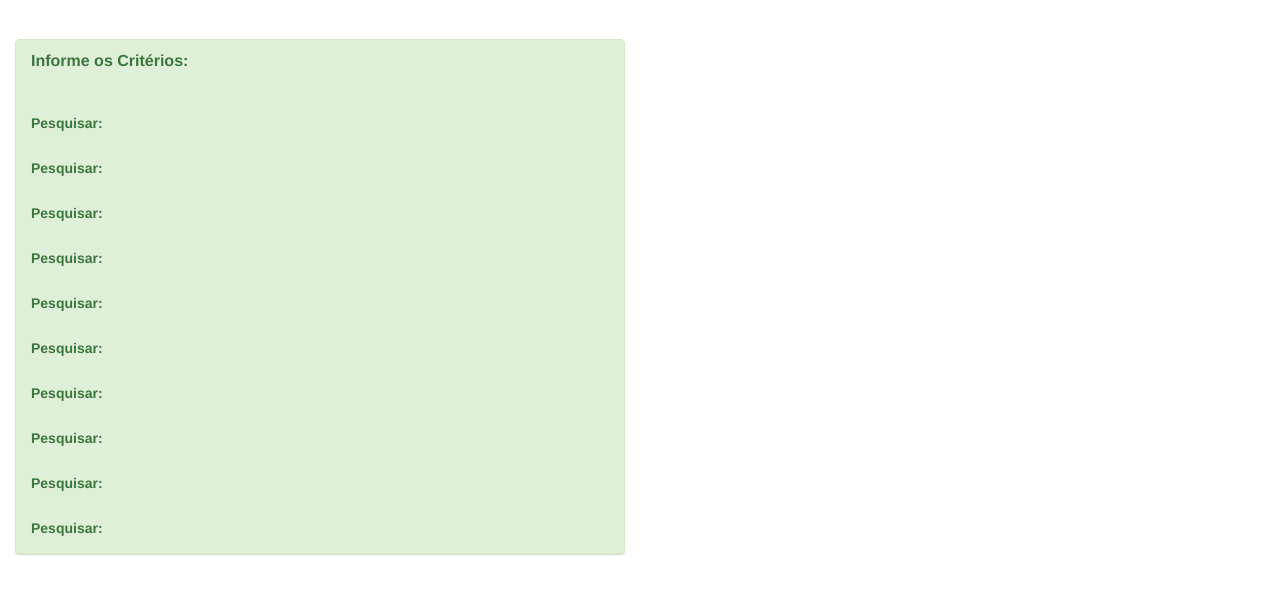
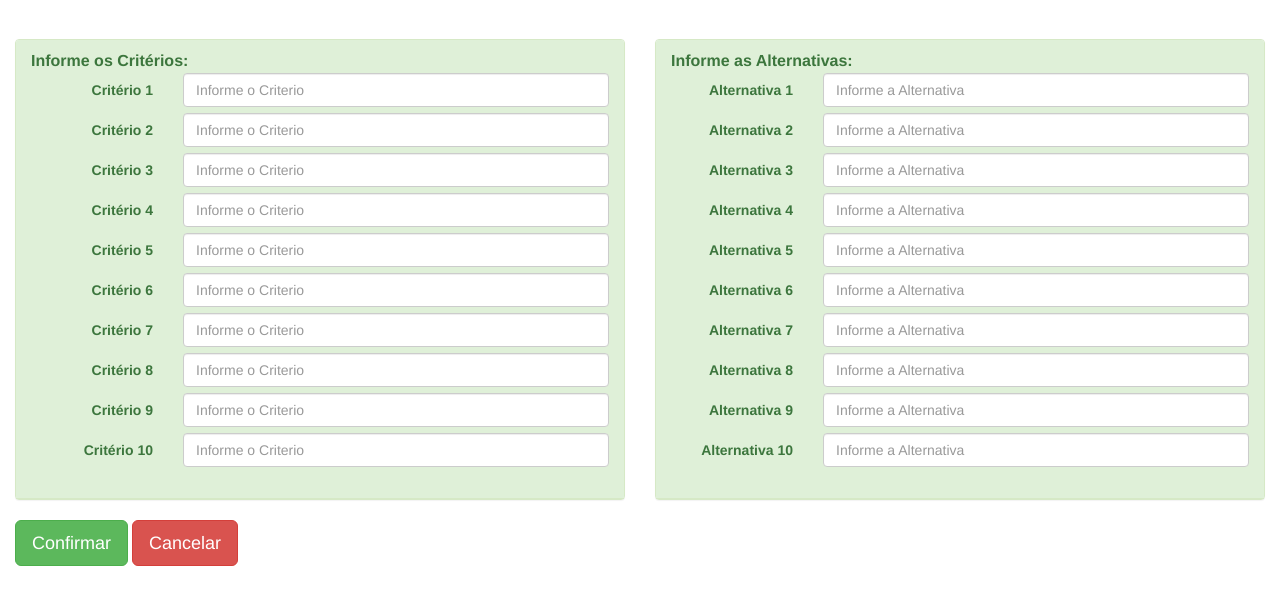
Before and after one commit to OthoGarcia/Analise-Decisoria, a Django app: template analise_decisoria/main/templates/main/informaCriterioAlternativa.html in a window 1280 px wide. Shown: the part 51-656 px from the top of the page. Run offline with Django 3.2, Linux system fonts and the light colour scheme; the template is opened without the code that fills it: most values are stand-ins (such as "Sample title", 1, 10 or a date in 2020); some libraries are stand-ins or nearby versions.

Commit message:
Tela de insercao de criterios e alternativas pronto

```diff
--- a/analise_decisoria/main/templates/main/informaCriterioAlternativa.html
+++ b/analise_decisoria/main/templates/main/informaCriterioAlternativa.html
@@ -4,15 +4,44 @@
 
 {% csrf_token %}  <!-- Para poder exibir o que foi submetido. -->
   <br></br>
+  <form id="loginform" class="form-horizontal" role="form" action="#" method="POST" >
       <div id="loginbox" style="margin-top:50px;" class="mainbox col-md-6">
           <div class="panel panel-success" >
               <div class="panel-heading">
                   <div class="panel-title"><b>Informe os Critérios:</b></div>
+                  <div class="form-group">
                     {% for i in "x"|rjust:qtdeCriterio %}
+                      <label for="firstname" class="col-md-3 control-label">Critério {{ forloop.counter }}</label>
+                      <div class="col-md-9">
+                          <input required class="form-control" name="Criterio{{ forloop.counter }} " placeholder="Informe o Criterio">
+                      </div>
                       <br></br>
-                  <label>Pesquisar: </label>
                     {% endfor %}
                   </div>
               </div>
           </div>
+      </div>
+
+      <div id="loginbox" style="margin-top:50px;" class="mainbox col-md-6">
+          <div class="panel panel-success" >
+              <div class="panel-heading">
+                  <div class="panel-title"><b>Informe as Alternativas:</b></div>
+                    <div class="form-group">
+                  {% for i in "x"|rjust:qtdeAlternativa %}
+                      <label for="firstname" class="col-md-3 control-label">Alternativa {{ forloop.counter }}</label>
+                      <div class="col-md-9">
+                          <input required class="form-control" name="Alternativa{{ forloop.counter }} " placeholder="Informe a Alternativa">
+                      </div>
+                      <br></br>
+                  {% endfor %}
+                    </div>
+              </div>
+          </div>
+      </div>
+
+      <div class="mainbox col-md-6">
+        <button class="btn btn-lg btn-primary btn-success" type="submit">Confirmar</button>
+        <a class="btn btn-lg btn-primary btn-danger" href="\">Cancelar</a>
+      </div>
+  </form>
 {% endblock %}
```
Lines whose indentation alone changed are shown as unchanged.
